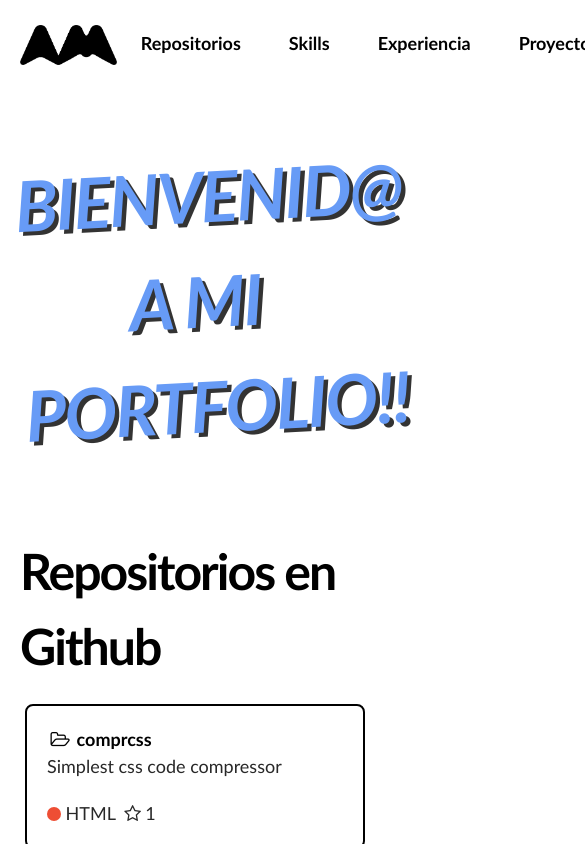
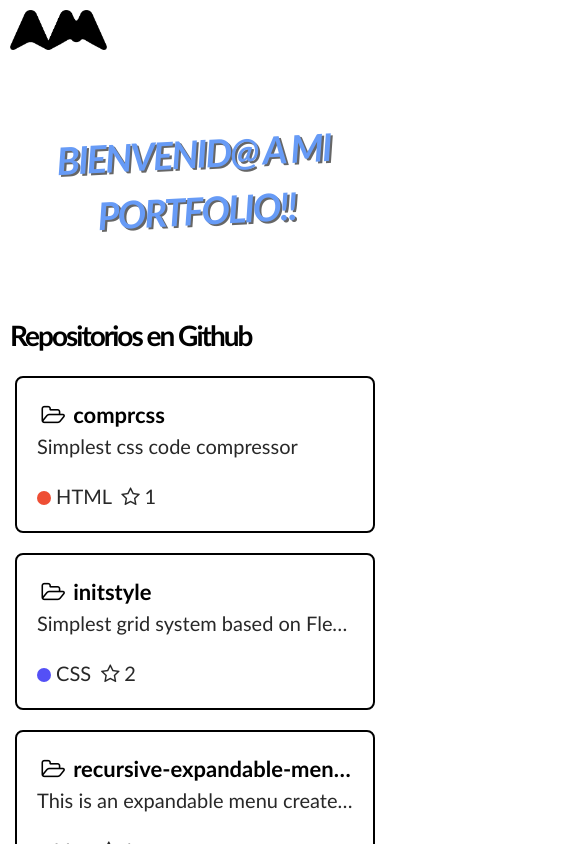
Before and after one commit to Mathiew82/portfolio, a Vue app: page / in a window 390 px wide. Shown: the top 844 px of the page, 585 px wide, since content can reach past the window. Built offline with nearby package versions, Linux system fonts and the light colour scheme.

Commit message:
Más ajustes de estilos en responsive design

```diff
--- a/src/scss/_theme.scss
+++ b/src/scss/_theme.scss
@@ -24,8 +24,12 @@
 body {
   background-color: var(--bg-color);
   color: var(--text-color);
-  font-size: 18px;
+  font-size: 20px;
   padding: var(--default-space);
+
+  @media (max-width: 768px) {
+    padding: var(--half-space);
+  }
 }
 
 h1,
@@ -39,16 +43,24 @@ h4 {
 
 h1 {
   color: var(--blue-color);
-  font-size: 70px;
+  font-size: 60px;
   margin: 75px 0;
   font-style: italic;
-  text-shadow: 4px 4px 0 rgba(black, .8);
+  text-shadow: 2px 2px 0 rgba(black, .6);
   text-transform: uppercase;
   transform: rotate(-3deg);
+
+  @media (max-width: 768px) {
+    font-size: 38px;
+  }
 }
 
 h2 {
-  font-size: 50px;
+  font-size: 42px;
+
+  @media (max-width: 768px) {
+    font-size: 28px;
+  }
 }
 
 a {
@@ -139,6 +151,10 @@ ul {
         }
       }
     }
+
+    @media (max-width: 768px) {
+      display: none;
+    }
   }
 }
 
@@ -151,12 +167,17 @@ ul {
     padding: var(--default-space);
 
     > .repos-title {
-      font-size: 18px;
+      display: block;
+      font-size: 22px;
       font-weight: 600;
     }
 
     > .repos-description {
       margin-bottom: var(--default-space);
+    }
+
+    > .repos-title,
+    > .repos-description {
       overflow: hidden;
       white-space: nowrap;
       text-overflow: ellipsis;
--- a/src/scss/styles.scss
+++ b/src/scss/styles.scss
@@ -1,5 +1,9 @@
 @import './_grid.scss';
+
 @import './_variables.scss';
+
 @import './_animations.scss';
+
 @import './utilities.scss';
+
 @import './_theme.scss';
```
